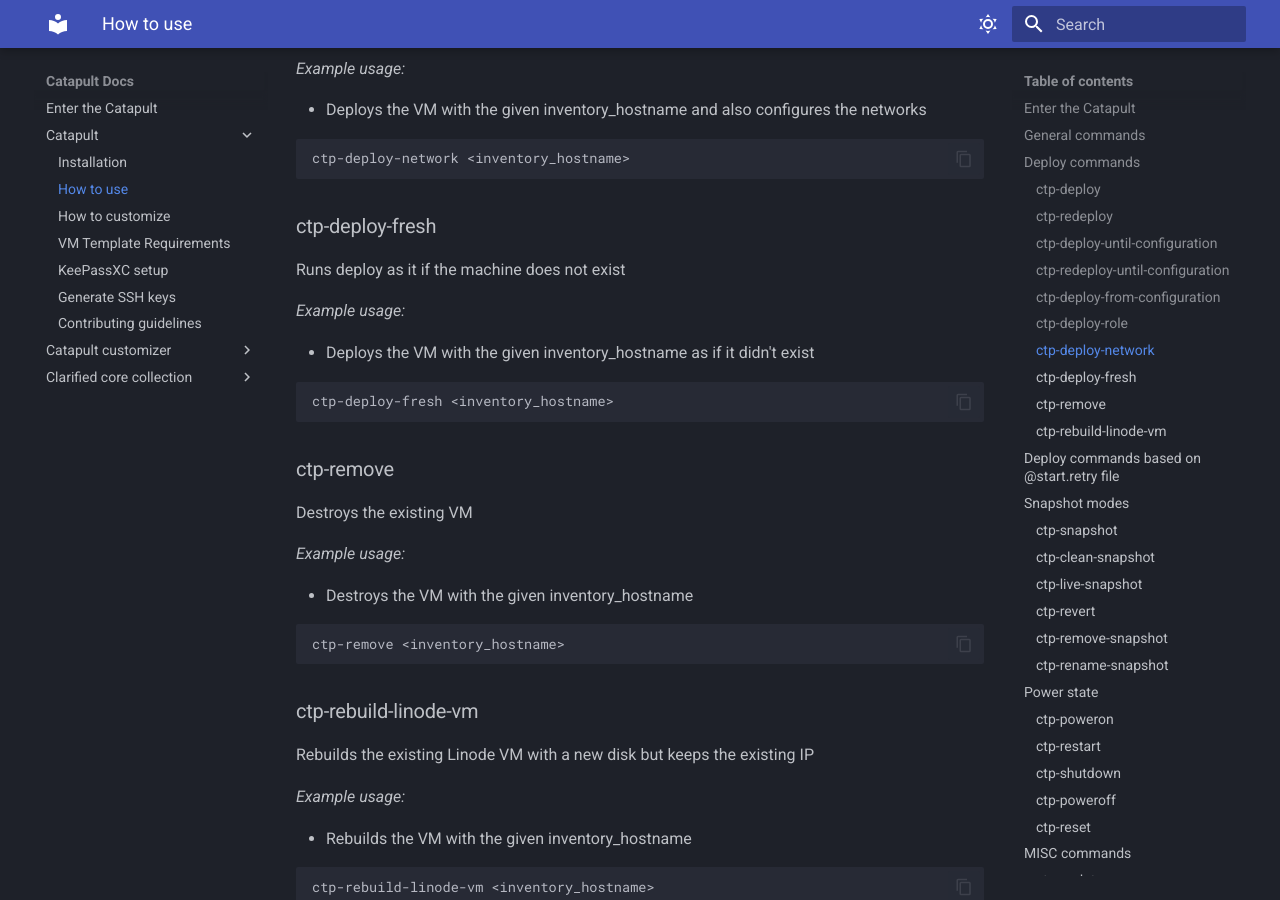
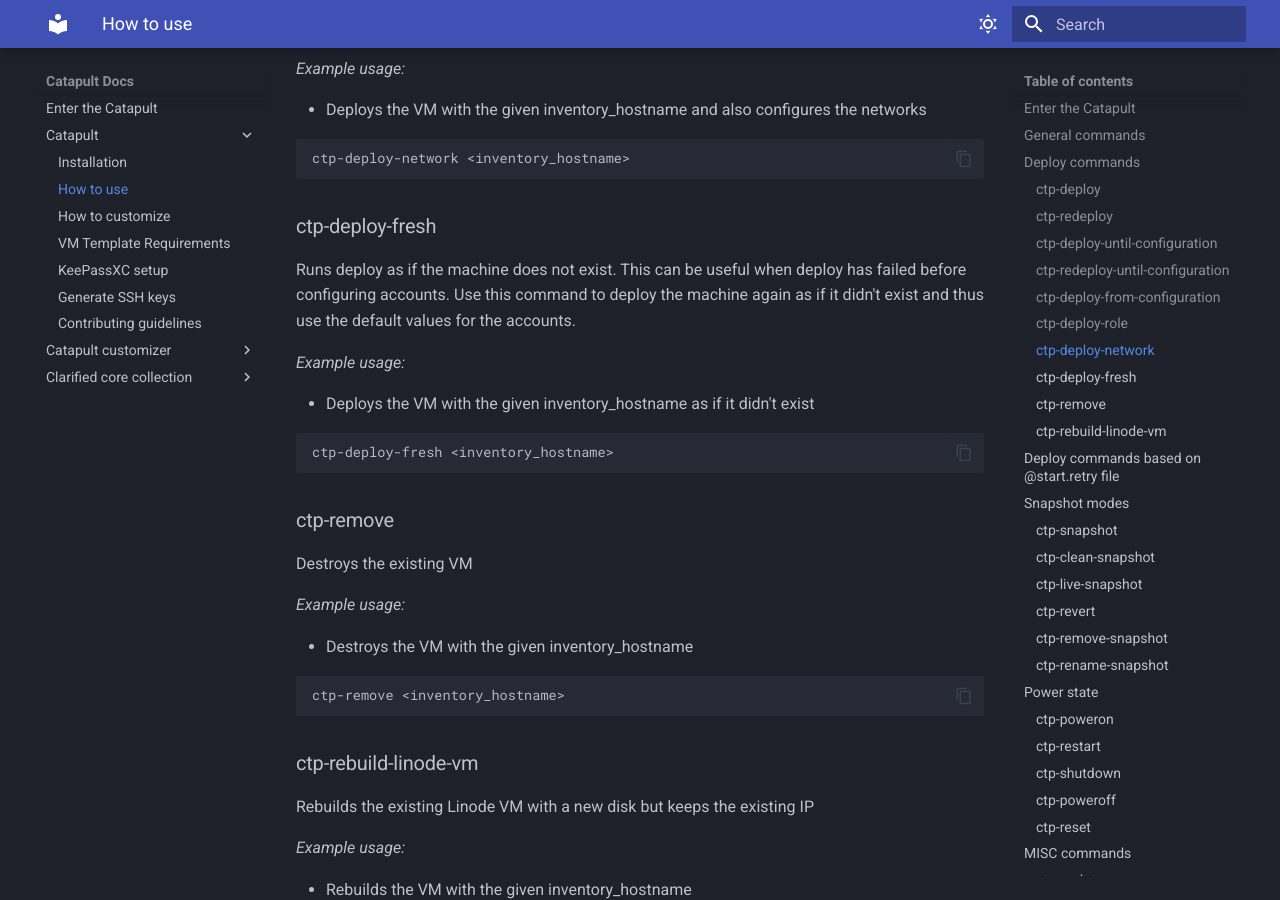
Before and after one commit to ClarifiedSecurity/catapult-docs, an MkDocs documentation site: the page built from docs/catapult/02-how-to-use.md, in a window 1280 px wide and 900 px high, scrolled down 3164 px. Built offline with MkDocs 1.6.1 and Material for MkDocs 9.7.7, drawn with Linux system fonts in a browser that asks for light colours.

Commit message:
CatapultBot update docs

```diff
--- a/docs/catapult/02-how-to-use.md
+++ b/docs/catapult/02-how-to-use.md
@@ -138,7 +138,7 @@ ctp-deploy-network <inventory_hostname>
 
 ### ctp-deploy-fresh
 
-Runs deploy as it if the machine does not exist
+Runs deploy as if the machine does not exist. This can be useful when deploy has failed before configuring accounts. Use this command to deploy the machine again as if it didn't exist and thus use the default values for the accounts.
 
 _Example usage:_
 
```
